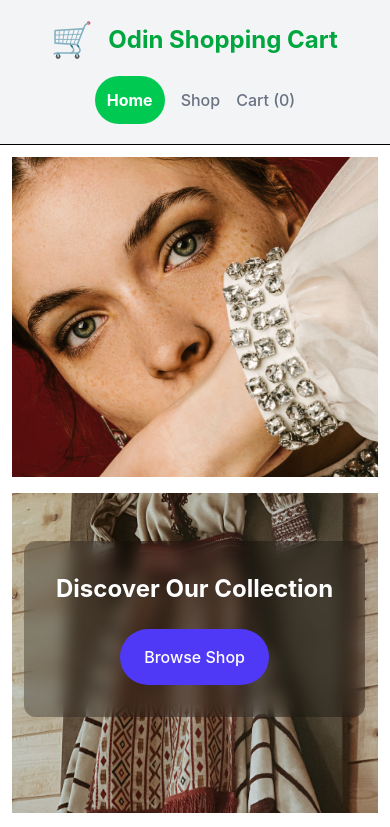
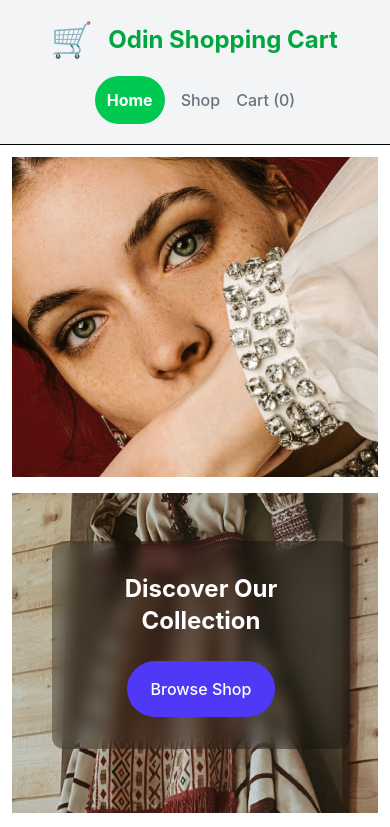
Before and after one commit to Fakecloak/odinProject-shopping-cart, a React (Vite) app: page / in a window 390 px wide. Shown: the top 827 px of the page. Built offline with nearby package versions, Linux system fonts and the light colour scheme.

Commit message:
fix: add extra margin to absolute div block for mobile responsive

```diff
--- a/src/pages/Home.jsx
+++ b/src/pages/Home.jsx
@@ -12,7 +12,7 @@ function Home() {
     <>
       <div className="relative mx-auto p-3 bg-white">
 
-        <div className="mx-3 absolute top-[30%] md:inset-0 flex flex-col items-center justify-center z-10">
+        <div className="mx-10 absolute top-[30%] md:inset-0 flex flex-col items-center justify-center z-10">
           <div className="bg-black/30 backdrop-blur p-8 rounded-xl text-center">
             <h1 className=" text-2xl md:text-5xl font-bold text-white mb-6">
               Discover Our Collection
```
